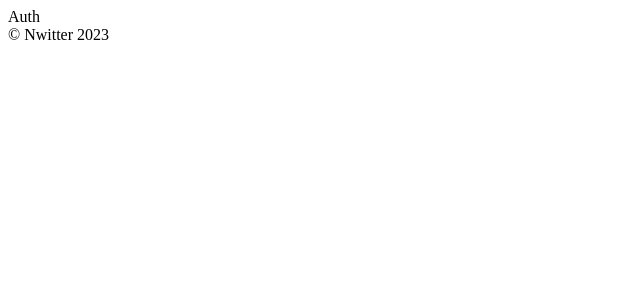
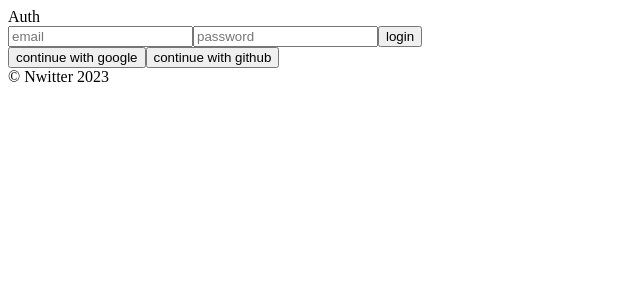
Before and after one commit to tangoo9/firebasePrc, a React (Create React App) app in the folder nwitter/: page /#/ in a window 1280 px wide. Shown: the top 300 px of the page, without its empty margins (0-640 px from the left). Built offline with nearby package versions, Linux system fonts and the light colour scheme; no server answers.

Commit message:
login form

```diff
--- a/nwitter/src/routes/Auth.js
+++ b/nwitter/src/routes/Auth.js
@@ -1,9 +1,35 @@
-import React from 'react'
+import React, { useState } from 'react'
 
 const Auth = () => {
-  return (
-    <div>Auth</div>
-  )
+	const [email, setEmail] = useState('')
+	const [password, setPassword] = useState('')
+
+
+	const onChange = (e) =>{
+		const {target : {name, value}} = e;
+		if(name === 'email'){
+			setEmail(value)
+		}else if(name === 'password'){
+			setPassword(value)
+		}
+	}
+
+	const onSubmit = (e) =>{
+		e.preventDefault();
+		console.log(email, password)
+	}
+	return (
+		<>
+			<div>Auth</div>
+			<form onSubmit={onSubmit}>
+				<input name='email' type="text" placeholder='email' onChange={onChange} required></input>
+				<input name='password' type="password" placeholder='password' onChange={onChange} required></input>
+				<input type="submit" value='login'></input>
+			</form>
+			<button> continue with google</button>
+			<button> continue with github</button>
+		</>
+	)
 }
 
 export default Auth
```
